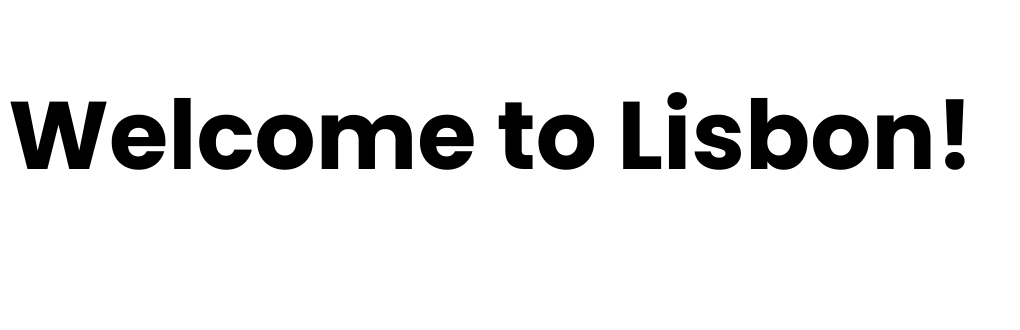
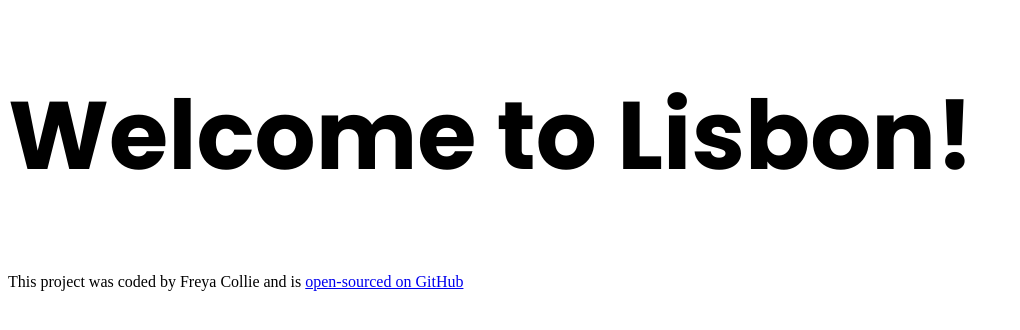
Before and after one commit to Amel-coder-dot/Travel-Project, a plain HTML site: page index.html in a window 1280 px wide. Shown: the whole page, without its empty margins (0-1020 px from the left). Drawn offline with Linux system fonts and the light colour scheme.

Commit message:
Added link to the GitHub respository

```diff
--- a/index.html
+++ b/index.html
@@ -14,5 +14,12 @@
   </head>
   <body>
     <h1>Welcome to Lisbon!</h1>
+
+    <footer>
+      This project was coded by Freya Collie and is
+      <a href="https://github.com/Amel-coder-dot/Travel-Project" target="_blank"
+        >open-sourced on GitHub</a
+      >
+    </footer>
   </body>
 </html>
```
